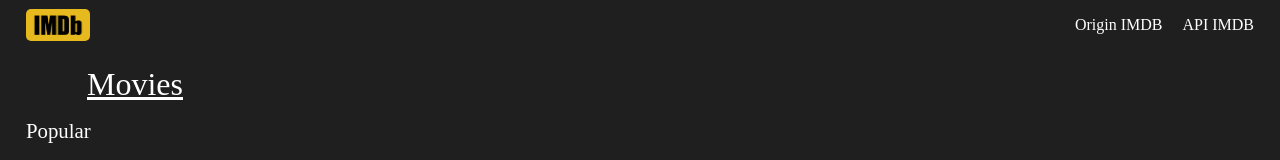
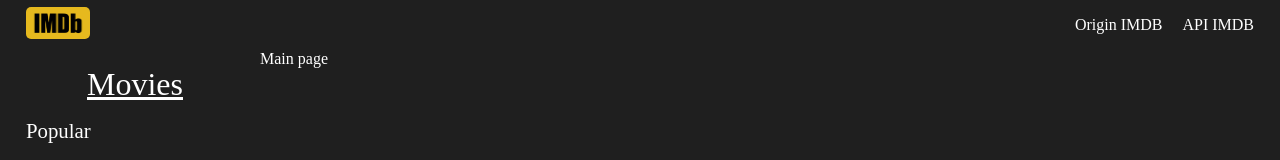
Before and after one commit to Oleg-Nepomyashii/Movies_info, a React (Create React App) app in the folder app/: page / in a window 1280 px wide. Shown: the top 160 px of the page. Built offline with nearby package versions, Linux system fonts and the light colour scheme.

Commit message:
change routes

```diff
--- a/app/src/components/App.tsx
+++ b/app/src/components/App.tsx
@@ -1,8 +1,9 @@
-import { BrowserRouter , Route } from 'react-router-dom';
+import { BrowserRouter , Route, Switch } from 'react-router-dom';
 import { Header } from './Header/Header';
 import { MovieList } from './Movies/MoviesList';
 import {Navigation} from './Navigation/Navigation';
 import {MovieInfo} from './Movies/Movie/MovieInfo';
+import { Main } from './Main/Main';
 
 export const App: React.FC = () => {
 
@@ -12,12 +13,13 @@ export const App: React.FC = () => {
         <Header />
         <main className='main_container'>
           <Navigation />
+          <Switch>
+            <Route path='/' exact component={Main} />
             <Route path='/movies/:movieType'>
-              <MovieList />
+              <MovieList/>
             </Route>
-            <Route path='/info/:movieId'>
-              <MovieInfo />
-            </Route>
+            <Route path='/info/:movieId' component={MovieInfo} />
+          </Switch>
         </main>
       </div>
     </BrowserRouter>
--- a/app/src/components/Header/Header.tsx
+++ b/app/src/components/Header/Header.tsx
@@ -1,9 +1,12 @@
+import { Link } from 'react-router-dom';
 import Logo from '../../assets/images/logo.png';
 
 export const Header = () => {
     return (
         <header className='header'>
+            <Link to='/'>
             <img src={Logo} alt="imdb logo" className='header_logo' />
+            </Link>
             <div className='header_links'>
                  <a href="https://www.imdb.com/" target='_blank' rel="noreferrer">Origin IMDB</a>
                  <a href="https://developers.themoviedb.org/3" target='_blank' rel="noreferrer">API IMDB</a>
--- /dev/null
+++ b/app/src/components/Main/Main.tsx
@@ -0,0 +1,7 @@
+export const Main = () => {
+    return (
+        <div>
+            Main page
+        </div>
+    )
+}
--- a/app/src/components/Navigation/Navigation.tsx
+++ b/app/src/components/Navigation/Navigation.tsx
@@ -30,7 +30,7 @@ export const Navigation: React.FC = () => {
                     nav.map((n) => (
                         <Link
                             key={n.value}
-                            to={n.value}
+                            to={'/movies/' + n.value}
                             className={typeMovies === n.value ? 'active' : ''}
                             onClick={() => f(n.value)}
                         >
```
Also changed, not shown: 1 other file (tests, documents, lock files or other folders).
